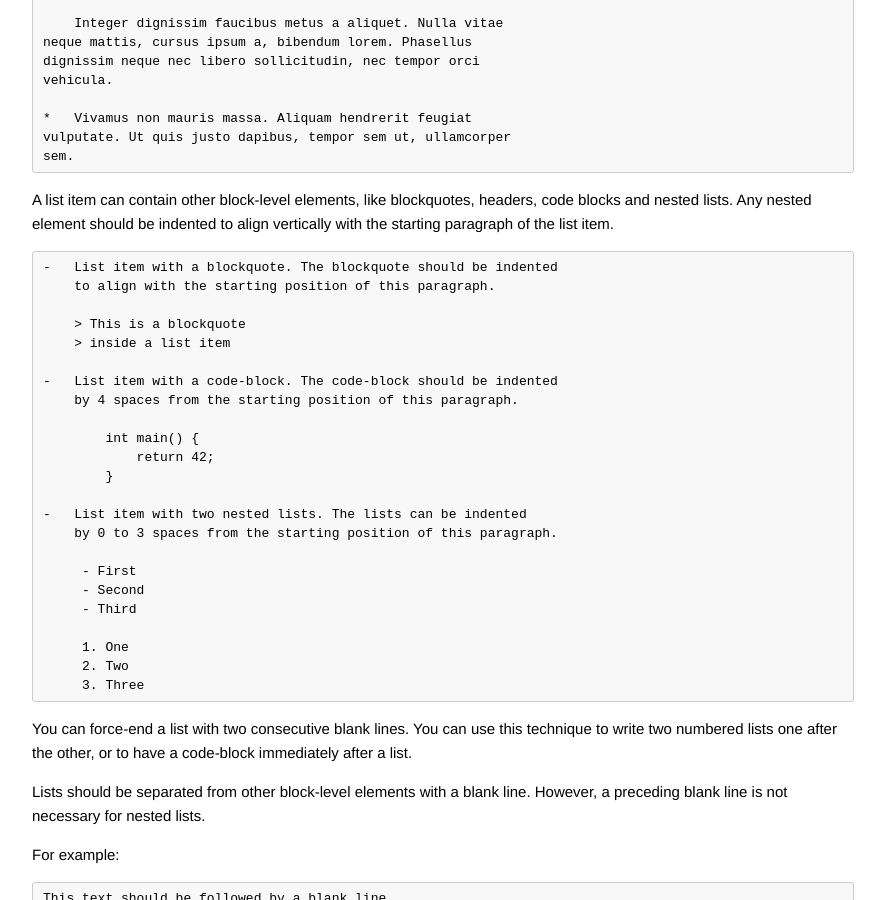
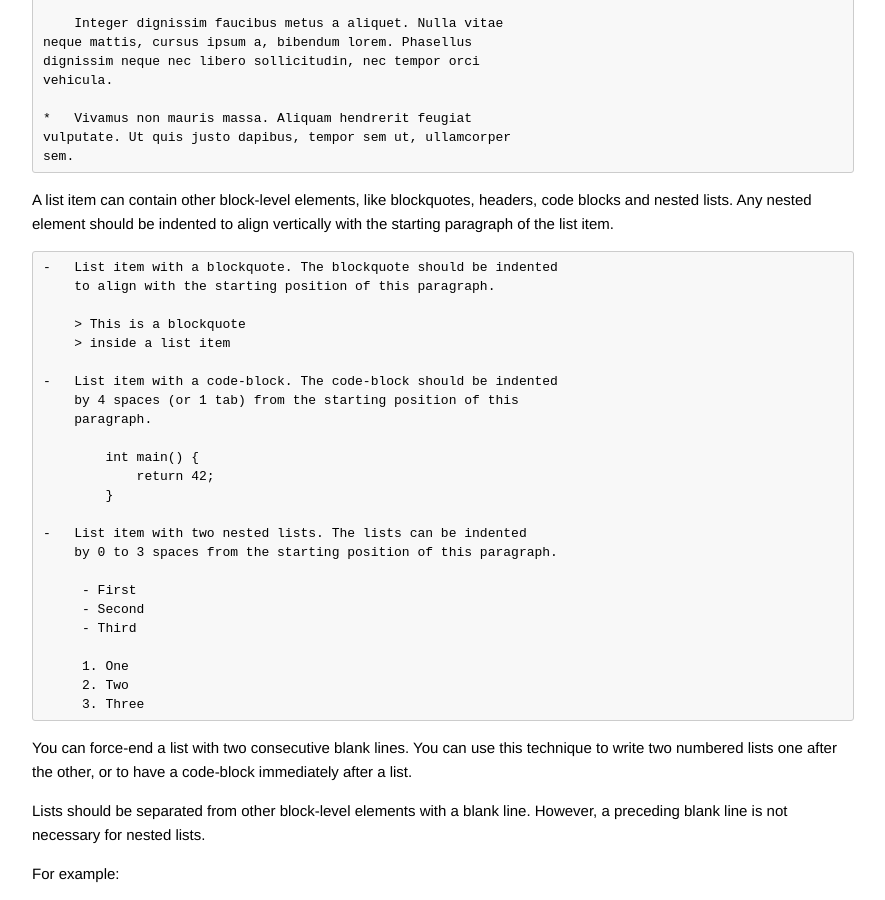
Before and after one commit to vfmd/vfmd-spec, a Jekyll site: the page built from userguide.md, in a window 1280 px wide and 900 px high, scrolled down 7095 px. Shown: the whole window, without its empty margins (197-1082 px from the left). Built offline with Jekyll 4.4.1, drawn with Linux system fonts in a browser that asks for light colours; Markdown is read by kramdown in place of the engine named in the settings; some of the changed text lies outside the part shown.

Commit message:
userguide: Code-blocks can be formed by indenting with a tab too

```diff
--- a/userguide.md
+++ b/userguide.md
@@ -171,7 +171,7 @@ not be identified as a header.
 
 Code blocks can be used to quote text verbatim. For example, it can be
 used to quote source code. Every line of the code block should be
-indented by 4 space characters.
+indented by 4 space characters (or 1 tab character).
 
 No Markdown syntax is processed within a code block. In addition, for
 HTML output, ampersands (`&`) and angle brackets (`<` and `>`) within a
@@ -414,7 +414,8 @@ item.
         > inside a list item
 
     -   List item with a code-block. The code-block should be indented
-        by 4 spaces from the starting position of this paragraph.
+        by 4 spaces (or 1 tab) from the starting position of this
+        paragraph.
 
             int main() {
                 return 42;
@@ -625,7 +626,7 @@ The corresponding HTML output shall be:
 
 However, please make sure that the starting line of each snippet of HTML
 is not indented by more than 3 spaces (if it's indented by 4 or more
-spaces, it would become a [code block]).
+spaces, or a tab, it would become a [code block]).
 
 On the contrary, if you want the whole block of HTML reproduced verbatim
 in the HTML output, make sure that there are no blank lines in the
```
